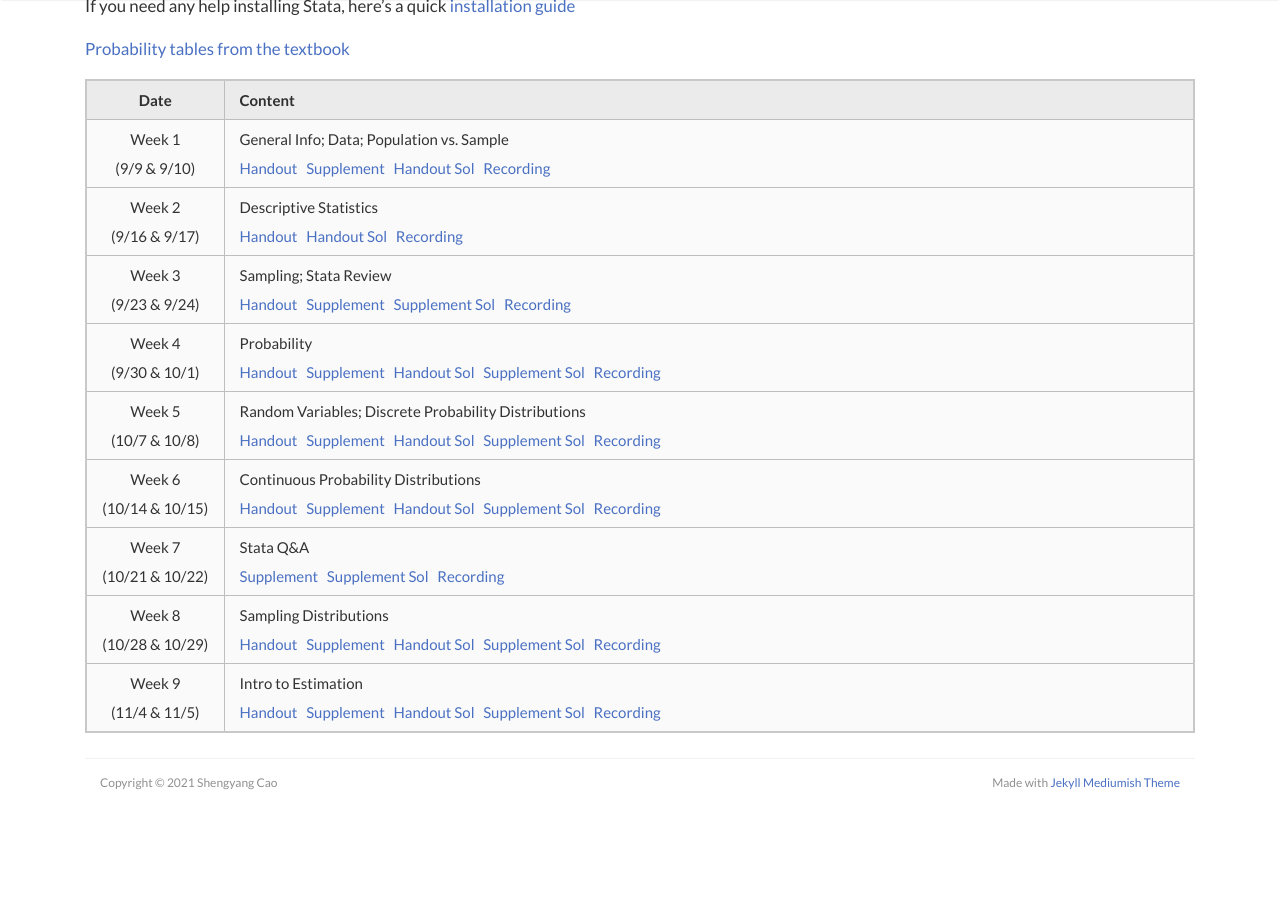
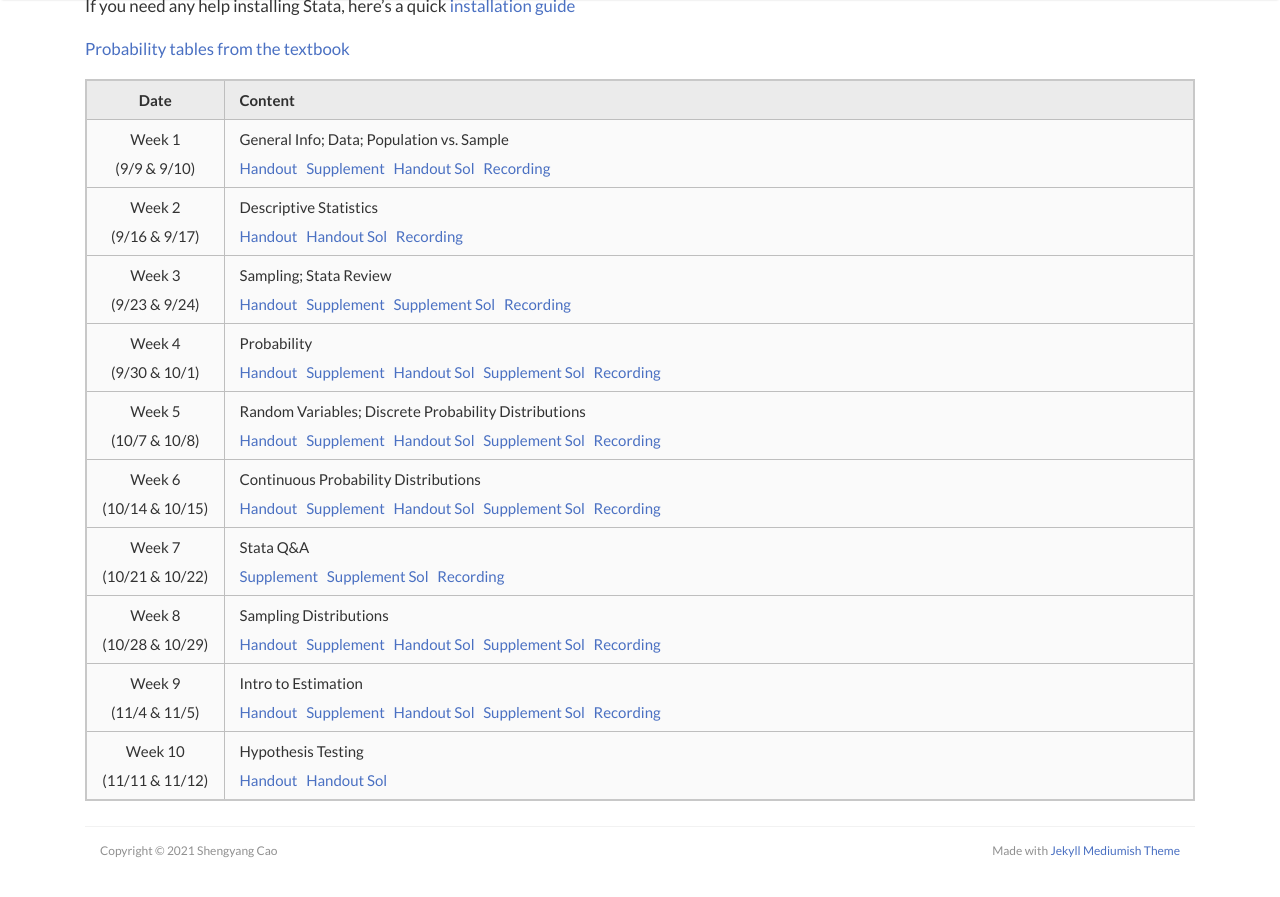
Before and after one commit to scaotravis/scaotravis.github.io, a Jekyll site: the page built from _pages/teaching/fa21-310.md, in a window 1280 px wide and 900 px high, scrolled down 896 px. Shown: the top 897 px of the window. Built offline with Jekyll 4.4.1, drawn with Linux system fonts in a browser that asks for light colours; nearby versions of some CDN libraries; comment, search, counter and statistics services are not loaded; before the commit the page ends 1728 px from its top, so only the background shows below that.

Commit message:
update 310 page

```diff
--- a/_pages/teaching/fa21-310.md
+++ b/_pages/teaching/fa21-310.md
@@ -45,3 +45,4 @@ If you need any help installing Stata, here's a quick [installation guide]({{ si
 | Week 7 <br> (10/21 & 10/22) | Stata Q&A <br> [Supplement]({{ site.baseurl }}/downloads/teaching/fa21-310/310_fa21_supplement-7.pdf) &nbsp; [Supplement Sol]({{ site.baseurl }}/downloads/teaching/fa21-310/310_fa21_supplement-7_sol.pdf) &nbsp; [Recording](https://uwmadison.zoom.us/rec/share/jXUplEEvvBwIWue8LsencLS9vMoF5mRrJIFAR3R20edoaFyUeZhg0249R6-DRRwG.16IcOclie8m6Omxr) |
 | Week 8 <br> (10/28 & 10/29) | Sampling Distributions <br> [Handout](https://canvas.wisc.edu/courses/257051/files/20592151?wrap=1) &nbsp; [Supplement]({{ site.baseurl }}/downloads/teaching/fa21-310/310_fa21_supplement-8.pdf) &nbsp; [Handout Sol](https://canvas.wisc.edu/courses/257051/files/20592179?wrap=1) &nbsp; [Supplement Sol]({{ site.baseurl }}/downloads/teaching/fa21-310/310_fa21_supplement-8_sol.pdf) &nbsp; [Recording](https://uwmadison.zoom.us/rec/share/Lk_-YdLcJN0o8WpGF9suLKfusB2FMx8qKYZfjuQtiTDzp1fKweET0Lnr_nMzjZ4P.C6y3Nx3AXaIXO3Cx) |
 | Week 9 <br> (11/4 & 11/5) | Intro to Estimation <br> [Handout](https://canvas.wisc.edu/courses/257051/files/20592131?wrap=1) &nbsp; [Supplement]({{ site.baseurl }}/downloads/teaching/fa21-310/310_fa21_supplement-9.pdf) &nbsp; [Handout Sol](https://canvas.wisc.edu/courses/257051/files/20592182?wrap=1) &nbsp; [Supplement Sol]({{ site.baseurl }}/downloads/teaching/fa21-310/310_fa21_supplement-9_sol.pdf) &nbsp; [Recording](https://uwmadison.zoom.us/rec/share/ulGi2H7NQq_cFFSVPZCf_YCpY01Hftnv_9k6k_SS7UJknM_Y9a45dJYFQpb2MsYM.rwhj2QiuBVpeCOEx) |
+| Week 10 <br> (11/11 & 11/12) | Hypothesis Testing <br> [Handout](https://canvas.wisc.edu/courses/257051/files/20592149?wrap=1) &nbsp; [Handout Sol](https://canvas.wisc.edu/courses/257051/files/20592185?wrap=1) |
```
Also changed, not shown: 2 other files.
